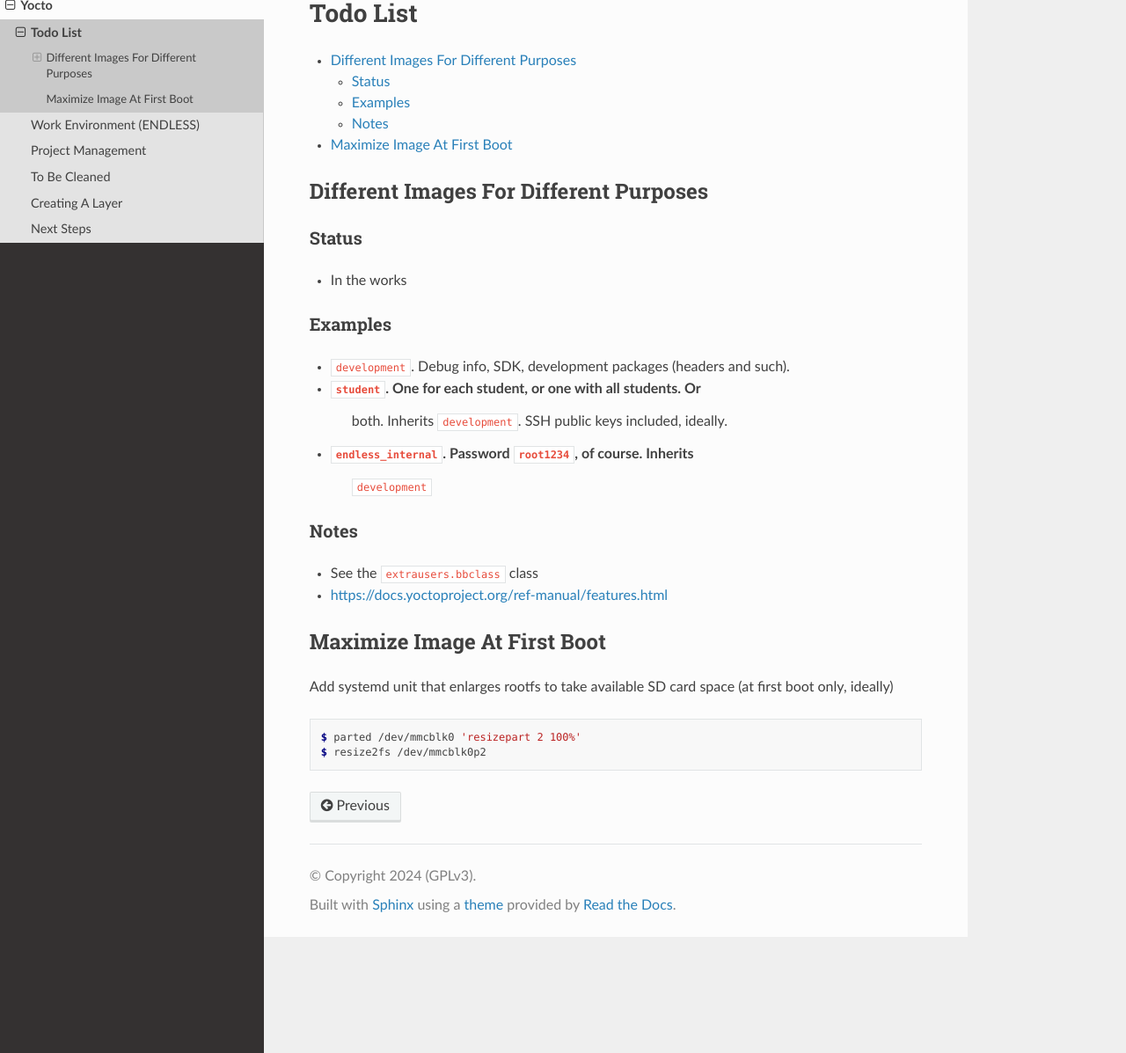
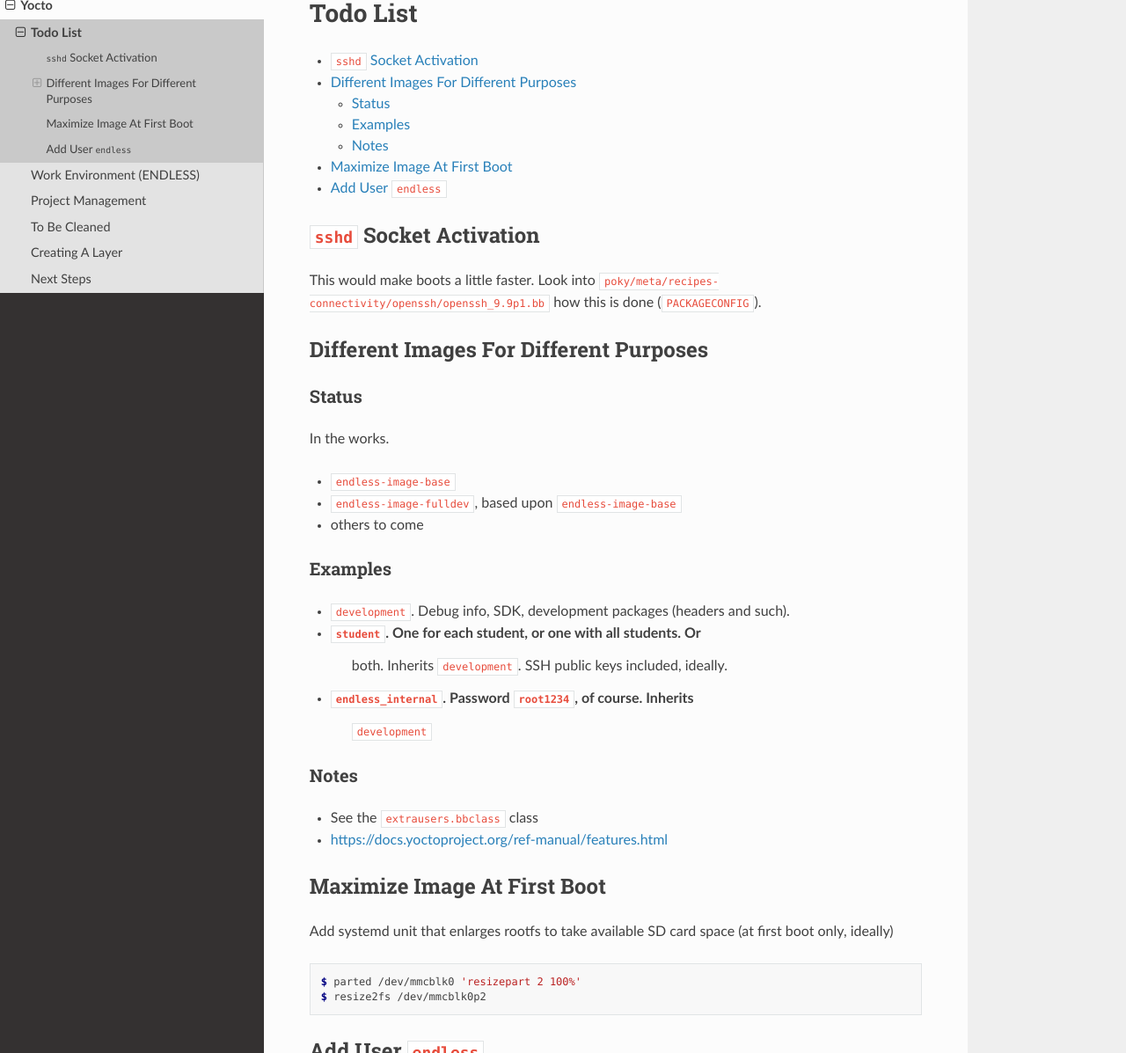
Before and after one commit to jfasch/FH-ENDLESS, a Sphinx documentation site: the page built from Documentation/yocto/project/index.rst, in a window 1280 px wide and 1400 px high, cut to the strip 203-1400 px from the top of the window. Shown: the whole strip at 88% size. Built offline with Sphinx 7.4.7 and the Read the Docs theme 3.1.0, drawn with Linux system fonts in a browser that asks for light colours; some of the changed text lies outside the part shown.

Commit message:
yocto: todo list

```diff
--- a/Documentation/yocto/project/index.rst
+++ b/Documentation/yocto/project/index.rst
@@ -6,13 +6,24 @@ Todo List
 .. contents::
    :local:
 
+``sshd`` Socket Activation
+--------------------------
+
+This would make boots a little faster. Look into
+``poky/meta/recipes-connectivity/openssh/openssh_9.9p1.bb`` how this
+is done (``PACKAGECONFIG``).
+
 Different Images For Different Purposes
 ---------------------------------------
 
 Status
 ......
 
-* In the works
+In the works.
+
+* ``endless-image-base``
+* ``endless-image-fulldev``, based upon ``endless-image-base``
+* others to come
 
 Examples
 ........
@@ -40,3 +51,8 @@ Add systemd unit that enlarges rootfs to take available SD card space
 
    $ parted /dev/mmcblk0 'resizepart 2 100%'
    $ resize2fs /dev/mmcblk0p2
+
+Add User ``endless``
+--------------------
+
+Groups ``i2c``, ``gpio``, etc
```
